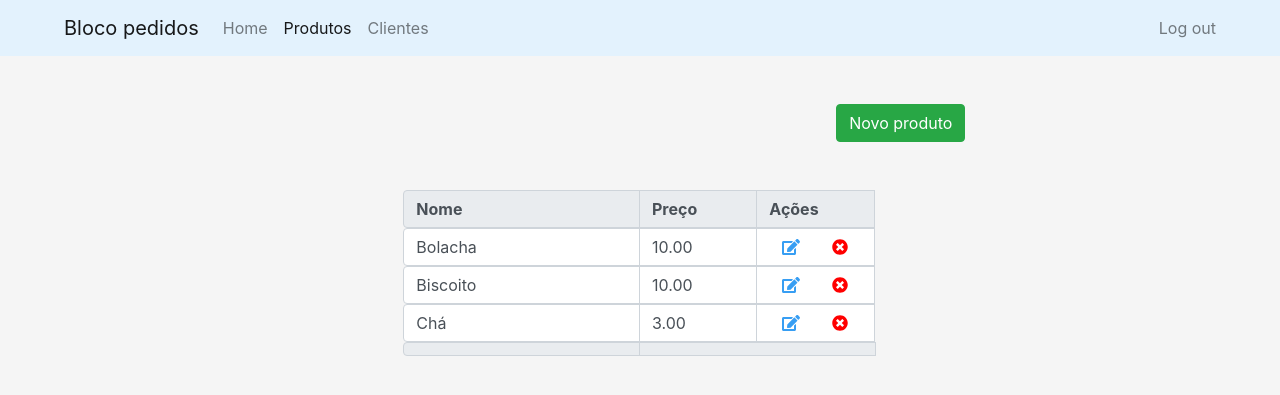
After one commit to VitorLorente/exemplos_forms_django, a Django app: page /produtos in a window 1280 px wide. The commit adds this page. Shown: the top 395 px of the page. Run offline with Django 3.2, Linux system fonts and the light colour scheme; data comes from the database, SQL or seed files in the repository; some libraries are stand-ins or nearby versions.

Commit message:
Listagem de produtos pronta. Falta funcionalidades.

```diff
--- a/blocoPedidos/blocoPedidos/urls.py
+++ b/blocoPedidos/blocoPedidos/urls.py
@@ -17,7 +17,8 @@ from django.contrib import admin
 from django.urls import path
 from core.views import (
     PedidoDetailView, PedidoUpdateView, delete_item_pedido,
-    lancar_desconto, HomeView, NovoPedidoFormView, finalizar_pedido
+    lancar_desconto, HomeView, NovoPedidoFormView, finalizar_pedido,
+    ProdutosListView,
 )
 
 urlpatterns = [
@@ -29,4 +30,5 @@ urlpatterns = [
     path('pedido/lancar-desconto/', lancar_desconto, name='lancar-desconto'),
     path('pedido/finalizar/', finalizar_pedido, name='finalizar-pedido'),
     path('pedido/<int:pk>/', PedidoDetailView.as_view(), name='pedido'),
+    path('produtos', ProdutosListView.as_view(), name='listagem-produtos'),
 ]
--- a/blocoPedidos/core/templates/base.html
+++ b/blocoPedidos/core/templates/base.html
@@ -19,7 +19,28 @@
     <title>Document</title>
 </head>
 <body>
-
+    <nav class="navbar navbar-expand-lg navbar-light mb-5" style="background-color: #e3f2fd;">
+        <span class="navbar-brand ml-5" href="#">Bloco pedidos</span>
+        <button class="navbar-toggler" type="button" data-toggle="collapse" data-target="#navbarText" aria-controls="navbarText" aria-expanded="false" aria-label="Toggle navigation">
+          <span class="navbar-toggler-icon"></span>
+        </button>
+        <div class="collapse navbar-collapse" id="navbarText">
+          <ul class="navbar-nav mr-auto">
+            <li class="nav-item {% if active_page == 'home' %}active{% endif %}">
+              <a class="nav-link" href="{% url 'home' %}">Home</a>
+            </li>
+            <li class="nav-item {% if active_page == 'listagem-produtos' %}active{% endif %}">
+                <a class="nav-link" href="{% url 'listagem-produtos' %}">Produtos</a>
+            </li>
+            <li class="nav-item {% if active_page == 'listagem-clientes' %}active{% endif %}">
+              <a class="nav-link" href="#">Clientes</a>
+            </li>
+          </ul>
+          <a class="navbar-text mr-5" href="#">
+            Log out
+          </a>
+        </div>
+    </nav>
     {% block content %}
 
     {% endblock %}
--- a/blocoPedidos/core/templates/form_pedido.html
+++ b/blocoPedidos/core/templates/form_pedido.html
@@ -1,7 +1,7 @@
 {% extends 'base.html' %}
 {% load static %}
 {% block content %}
-    <div class="container pedido-titulo-container col-8 d-flex justify-content-start">
+    <div class="container pedido-titulo-container col-8 d-flex justify-content-start mt-3">
         <h1>Pedido nº {{ pedido.numero }} - {{ pedido.cliente.nome }}</h1>
     </div>
         <br>
@@ -90,7 +90,7 @@
             {% csrf_token %}
             <div class="form-group">
                 <input type="text" name="pk" value="{{ pedido.pk }}" hidden>
-                <button id="finalizar-pedido" class="btn btn-primary" type="submit">Finalizar</button>
+                <button id="finalizar-pedido" class="btn btn-primary" type="submit">Finalizar pedido</button>
             </div>
         </form>
     </div>
--- /dev/null
+++ b/blocoPedidos/core/templates/listagem-produtos.html
@@ -0,0 +1,69 @@
+{% extends 'base.html' %}
+{% load static %}
+{% block content %}
+
+<div class="container col-7 mt-3 mb-5 d-flex justify-content-end px-5">
+    <a class="btn btn-success btn-novo-produto" href="">Novo produto</a>
+</div>
+
+<div class="container col-5 mt-3">
+    <div class="input-group col-12">
+        <div class="input-group-prepend col-6 p-0">
+            <span class="input-group-text col-12" id=""><b>Nome</b></span>
+        </div>
+        <div class="input-group-prepend col-3 p-0">
+            <span class="input-group-text col-12" id=""><b>Preço</b></span>
+        </div>
+        <div class="input-group-prepend col-3 p-0">
+            <span class="input-group-text col-12" id=""><b>Ações</b></span>
+        </div>
+    </div>
+    {% if lista_produtos %}
+        {% for produto in lista_produtos %}
+        <div class="input-group col-12">
+            <div class="input-group-prepend col-6 p-0">
+                <span class="input-group-text col-12 produto-container" id="">{{produto.nome}}</span>
+            </div>
+            <div class="input-group-prepend col-3 p-0">
+                <span class="input-group-text col-12 produto-container" id="">{{produto.preco}}</span>
+            </div>
+            <div class="input-group-prepend col-3 p-0">
+                <span class="input-group-text col-12 produto-container" id="">
+                    <span class="mr-3 edit-produto" title="editar"><i class="fas fa-edit"></i></span>
+                    <span class="ml-3 delete-produto" title="delete"><i class="fas fa-times-circle"></i> </span>
+                </span>
+
+            </div>
+        </div>
+        {% endfor %}
+        <div class="input-group col-12">
+            <div class="input-group-prepend col-6 p-0">
+                <span class="input-group-text col-12" id=""> </span>
+            </div>
+            <div class="input-group-prepend col-6 p-0">
+                <span class="input-group-text col-12" id="">
+                        {% if is_paginated %}
+                        <div class="pagination">
+                            <span class="page-links">
+                                {% if page_obj.has_previous %}
+                                    <a href="/produtos?page={{ page_obj.previous_page_number }}">previous</a>
+                                {% endif %}
+                                <span class="page-current">
+                                    Page {{ page_obj.number }} of {{ page_obj.paginator.num_pages }}.
+                                </span>
+                                {% if page_obj.has_next %}
+                                    <a href="/produtos?page={{ page_obj.next_page_number }}">next</a>
+                                {% endif %}
+                            </span>
+                        </div>
+                        {% endif %}
+
+                </span>
+            </div>
+        </div>
+    {% else %}
+        <h3>My produtos</h3>
+        <p>No produtos found!!! :(</p>
+    {% endif %}
+
+    {% endblock %}
--- a/blocoPedidos/core/templates/novo-pedido.html
+++ b/blocoPedidos/core/templates/novo-pedido.html
@@ -2,7 +2,7 @@
 {% load static %}
 {% block content %}
 
-<div class="container col-8 d-flex justify-content-start p-2 mb-2">
+<div class="container col-8 d-flex justify-content-start p-2 mb-2 mt-3">
     <h1>Pedido nº #{{pk}}</h1>
 </div>
 
--- a/blocoPedidos/core/views.py
+++ b/blocoPedidos/core/views.py
@@ -5,6 +5,7 @@ from django.urls import reverse
 from django.views.generic.detail import DetailView
 from django.views.generic.edit import UpdateView, FormView
 from django.views.generic.base import TemplateView
+from django.views.generic.list import ListView
 from django.http import HttpResponseRedirect
 
 from core.models import Pedido, PedidoProduto, Produto
@@ -15,6 +16,7 @@ class HomeView(TemplateView):
 
     def get_context_data(self, **kwargs):
         context = super().get_context_data(**kwargs)
+        context['active_page'] = 'home'
         context['pedidos_abertos'] = Pedido.objects.filter(finalizado=False)
         context['pedidos_finalizados'] = Pedido.objects.filter(finalizado=True)
         return context
@@ -37,6 +39,7 @@ class NovoPedidoFormView(FormView):
             kwargs['pk'] = self.ultimo_pedido.pk + 1
         else:
             kwargs['pk'] = 1
+        kwargs['active_page'] = 'novo-pedido'
         return super().get_context_data(**kwargs)
 
     def get_success_url(self):
@@ -48,6 +51,10 @@ class PedidoDetailView(DetailView):
 
     def get_template_names(self):
         return ["detalhe_pedido.html"]
+
+    def get_context_data(self, **kwargs):
+        kwargs['active_page'] = 'pedido'
+        return super().get_context_data(**kwargs)
 
 
 class PedidoUpdateView(UpdateView):
@@ -69,11 +76,24 @@ class PedidoUpdateView(UpdateView):
         return self.render_to_response(
             self.get_context_data(form=form,
                                 items_form=items_form,
-                                produtos=produtos))
+                                produtos=produtos,
+                                active_page='itens-pedidos'))
 
     def get_success_url(self):
         import pdb; pdb.set_trace()
         return reverse("novo-pedido",  kwargs={'pk': self.get_object().pk})
+
+
+class ProdutosListView(ListView):
+    model = Produto
+    paginate_by = 3
+    context_object_name = 'lista_produtos'
+    template_name = 'listagem-produtos.html'
+
+    def get_context_data(self, **kwargs):
+        kwargs['active_page'] = 'listagem-produtos'
+        return super().get_context_data(**kwargs)
+
 
 
 def delete_item_pedido(request):
--- a/blocoPedidos/static/css/style.css
+++ b/blocoPedidos/static/css/style.css
@@ -1,3 +1,7 @@
+body, html {
+    background-color: whitesmoke;
+}
+
 textarea:focus,
 input[type="text"]:focus,
 input[type="password"]:focus,
@@ -42,3 +46,30 @@ button:focus,
 .total-space {
     background-color: #E9ECEF;
 }
+
+.container-pedidos-abertos {
+    border-right: 1px solid gray;
+    min-height: 300px;
+}
+
+.container-pedidos-finalizados {
+    border-left: 1px solid gray;
+    min-height: 300px;
+}
+
+.produto-container{
+    background-color: rgb(255, 255, 255) !important;
+}
+
+.produto-container span{
+    margin: 0 auto;
+    cursor: pointer;
+}
+
+.delete-produto {
+    color: red;
+}
+
+.edit-produto {
+    color: rgb(55, 158, 243);
+}
```
Also changed, not shown: blocoPedidos/core/templates/home.html (+10 -2 lines).
